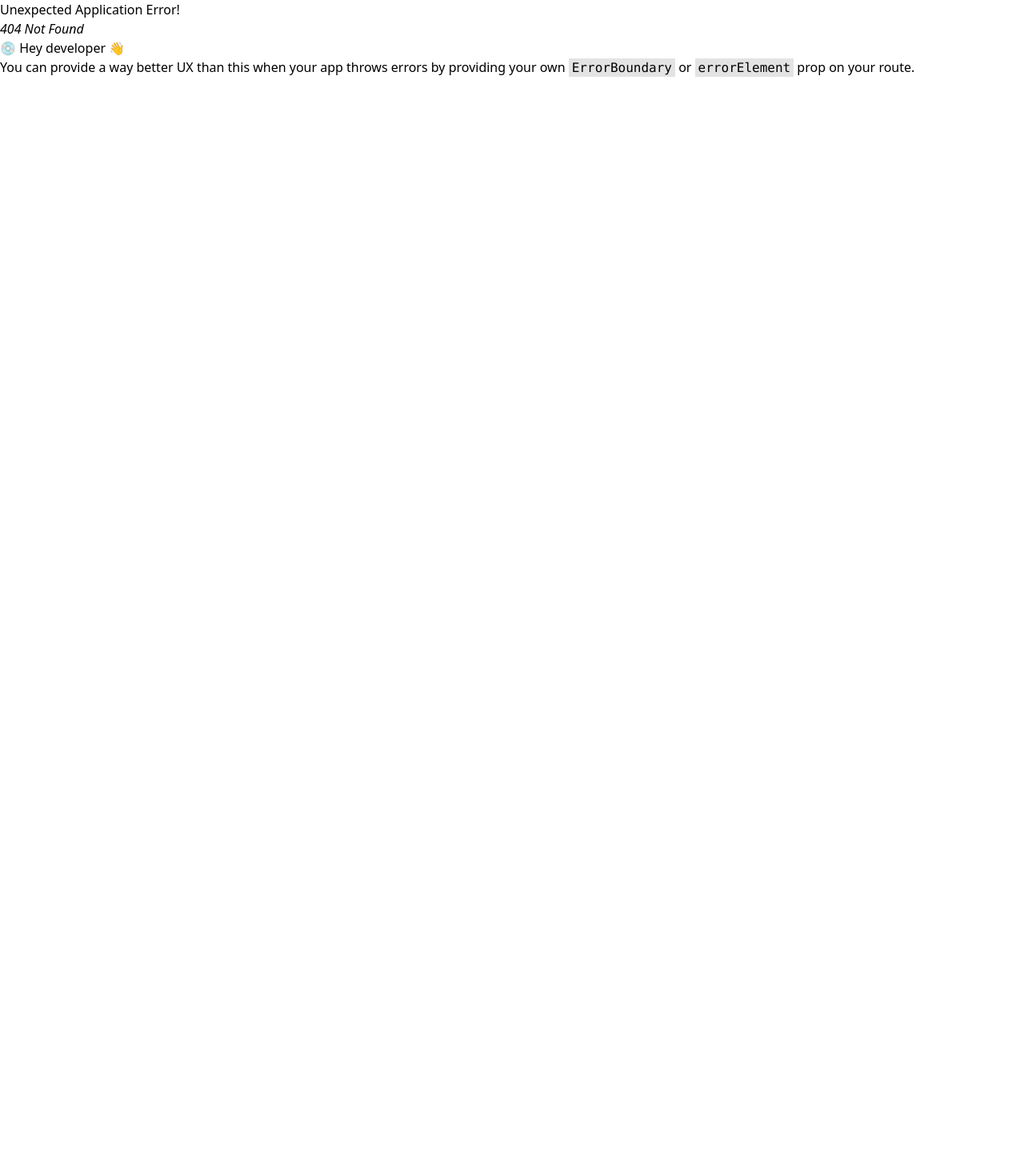
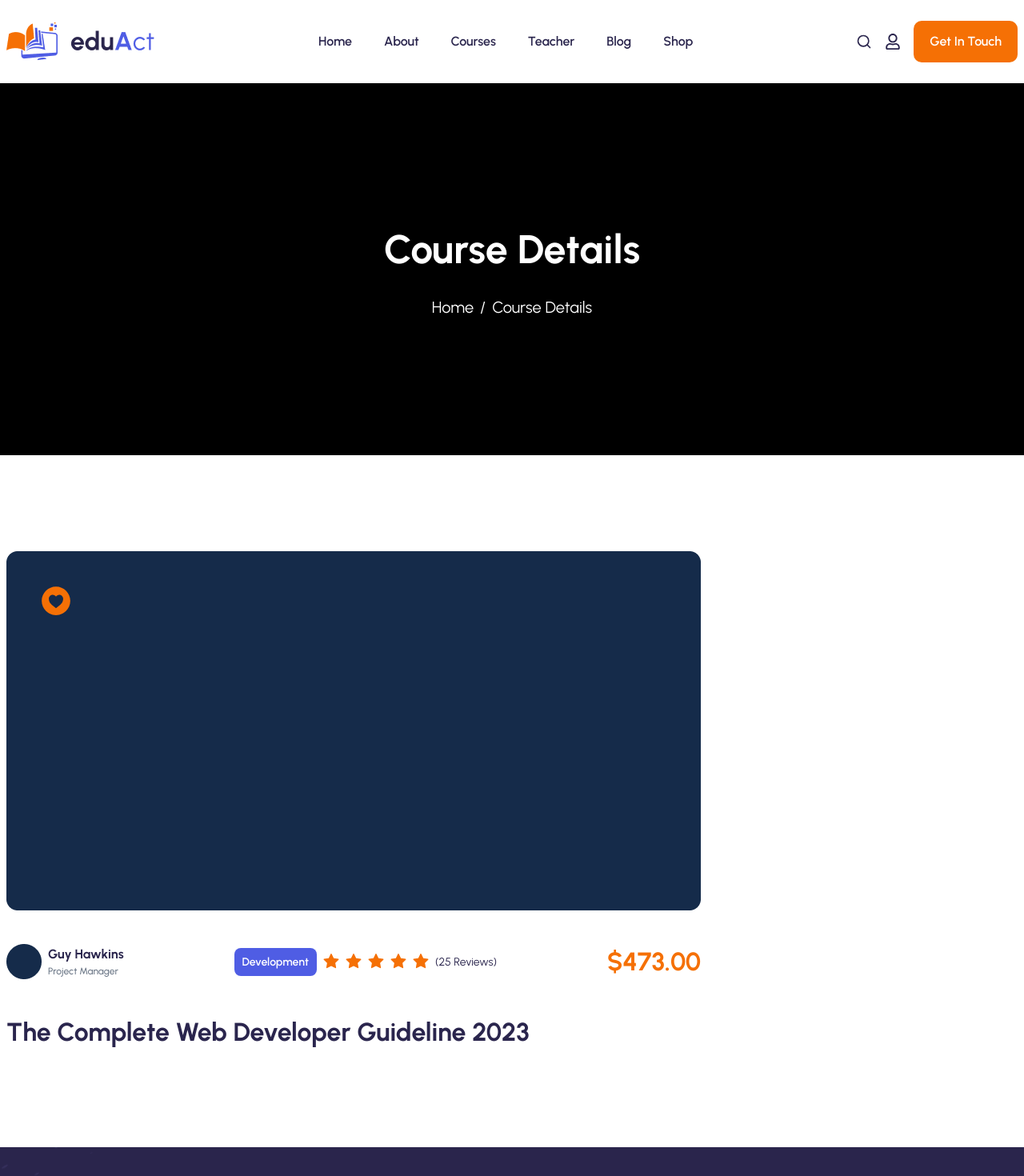
Before and after one commit to nafisa492003/Educate, a React (Vite) app: page /course_details in a window 1280 px wide. Before the commit this address had no page. Shown: the top 1470 px of the page at 80% size. Before the commit the page ends 800 px from the top, so only its background shows below. Built offline with nearby package versions, Linux system fonts and the light colour scheme; a web font is replaced by a local one.

Commit message:
course details page left part doing

```diff
--- a/src/App.jsx
+++ b/src/App.jsx
@@ -12,6 +12,8 @@ import Blog_P from "./Pages/Blog_P";
 import Blog_Details_P from "./Pages/Blog_Details_P";
 import Teacher_P from "./Pages/Teacher_P";
 import Teacher_Details_P from "./Pages/Teacher_Details_P";
+import Course_P from "./Pages/Course_P";
+import Course_Details_P from "./Pages/Course_Details_P";
 const router = createBrowserRouter(
   createRoutesFromElements(
     <Route path="/" element={<RootLayout />}>
@@ -22,6 +24,8 @@ const router = createBrowserRouter(
         <Route path="/blog_Details" element={<Blog_Details_P />} />
         <Route path="/teacher" element={<Teacher_P />} />
         <Route path="/teacher_details" element={<Teacher_Details_P />} />
+        <Route path="/course" element={<Course_P />} />
+        <Route path="/course_details" element={<Course_Details_P />} />
       </Route>
     </Route>
   )
--- a/src/Components/Course_Contenct.jsx
+++ b/src/Components/Course_Contenct.jsx
@@ -4,6 +4,7 @@ import Flex from './Flex'
 import { Rate } from 'antd';
 import round_img from '../assets/round_pick.png'
 import { BiSolidHeartCircle } from "react-icons/bi";
+import { Link } from 'react-router-dom';
 const Course_Contenct = () => {
   return (
     <div className='rounded-[15px] w-full md:w-[416px] shadow-lg mx-auto'>
@@ -14,6 +15,7 @@ const Course_Contenct = () => {
         <div className='w-[90%]  md:w-[390px] h-[180px] bg-custom_orange rounded-b-full absolute left-5 md:left-[10px] bottom-[-28px] -z-10 group-hover:bg-blue transition duration-150'></div>
     </div>
     {/* img section */}
+      <Link to='/course_details'>
     <Flex className={`flex-col p-4 md:p-[30px] gap-6 `}>
     <span className='font-Urbanist font-semibold text-[14px] text-white py-[8px] px-[10px] bg-regal-blue rounded-[5px] w-[75px]'>
     20 Hours
@@ -38,6 +40,7 @@ const Course_Contenct = () => {
       </div>
     </Flex>
     </Flex>
+    </Link>
     </div>
   )
 }
--- /dev/null
+++ b/src/Components/Course_D_P_left_side.jsx
@@ -0,0 +1,36 @@
+import React from 'react'
+import Flex from './Flex'
+import left_img from '../assets/blog_d_left.png'
+import { IoHeartCircleSharp } from "react-icons/io5";
+import round_pick from '../assets/round_pick.png'
+import { Rate } from 'antd';
+const Course_D_P_left_side = () => {
+  return (
+    <Flex className={`flex-col gap-10`}>
+    <div className='relative'>
+        <img src={left_img} alt="" />
+        <IoHeartCircleSharp size={44} className='absolute text-custom_orange top-10 left-10' />
+    </div>
+    <Flex className={`items-center justify-between flex-col md:flex-row`}>
+       <Flex className={`items-center gap-2`}>
+        <img src={round_pick} alt="" />
+        <div>
+            <h3 className='font-bold font-Urbanist text-[16px] text-regal-blue'>Guy Hawkins</h3>
+            <h4 className='font-Urbanist font-medium text-[12px] text-hash'>Project Manager</h4>
+        </div>
+        </Flex>
+        <Flex className={`items-center gap-2 my-5 md:my-0`}>
+            <span className='font-semibold font-Urbanist text-[14px] text-white py-[7px] px-[10px] rounded-[8px] bg-blue'>Development</span>
+            <Rate value={5} className='text-custom_orange' />
+            <span className='font-normal font-Urbanist text-regal-blue text-[14px]'>(25 Reviews)</span>
+        </Flex>
+        <div>
+            <span className='font-Urbanist font-bold text-[32px] text-custom_orange'>$473.00</span>
+        </div>
+    </Flex>
+    <h1 className='font-Urbanist font-bold text-[32px] text-regal-blue'>The Complete Web Developer Guideline 2023</h1>
+    </Flex>
+  )
+}
+
+export default Course_D_P_left_side
--- /dev/null
+++ b/src/Components/Course_P_content.jsx
@@ -0,0 +1,25 @@
+import React from 'react'
+import Container from './Container'
+import Flex from './Flex'
+import Course_Contenct from './Course_Contenct';
+
+const Course_P_content = () => {
+  return (
+    <section>
+   <Container>
+    <Flex  className={`items-center gap-[36px] flex-col lg:flex-row`}>
+     <Course_Contenct/>
+     <Course_Contenct/>
+     <Course_Contenct/>
+    </Flex>
+    <Flex className={`items-center gap-[36px] hidden lg:flex mb-16`}>
+    <Course_Contenct/>
+     <Course_Contenct/>
+     <Course_Contenct/>
+    </Flex>
+   </Container>
+    </section>
+  )
+}
+
+export default Course_P_content
--- /dev/null
+++ b/src/Components/Course_p_pagination.jsx
@@ -0,0 +1,66 @@
+import React from 'react'
+import "slick-carousel/slick/slick.css";
+import "slick-carousel/slick/slick-theme.css";
+import Slider from "react-slick";
+import Container from './Container';
+import Course_P_content from './Course_P_content';
+const Course_p_pagination = () => {
+    const settings = {
+        dots: true,
+        infinite: true,
+        speed: 500,
+        slidesToShow: 1,
+        slidesToScroll: 1,
+        arrows: false,
+        appendDots: dots => (
+          <div
+            style={{
+              borderRadius: "10px",
+              padding: "15px",
+            }}
+          >
+           <ul style={{
+          margin: "0px",
+          display: "flex",
+          gap: "10px",
+          alignItems:'center',
+          justifyContent:'center'
+        }}>
+          {dots}
+        </ul>
+      </div>
+    ),
+        customPaging: i => (
+          <div
+            style={{
+              width: "30px",
+              color: "#2A254D",
+              border: "1px #E4E4E4 solid",
+              fontSize:'20px',
+            }}
+          >
+            {i + 1}
+          </div>
+        )};
+        const slides = [
+            { id: 1, content: <Course_P_content /> },
+            { id: 2, content: <Course_P_content /> },
+            { id: 3, content: <Course_P_content /> },
+            { id: 4, content: <Course_P_content /> },
+            { id: 5, content: <Course_P_content /> },
+          ];
+  return (
+    <section className='my-[120px]'>
+      <Container>
+       <Slider {...settings}>
+          {slides.map((slide) => (
+            <div key={slide.id}>{slide.content}</div>
+          ))}
+        </Slider>
+
+        </Container>
+    </section>
+  )
+}
+
+export default Course_p_pagination
--- a/src/Components/Nav_bar.jsx
+++ b/src/Components/Nav_bar.jsx
@@ -22,7 +22,7 @@ const Nav_bar = () => {
               <ul>
               <li className='text-[16px] text-white font-semibold font-Urbanist'><Link to='/'>Home </Link></li>
             <li className='text-[16px] text-white font-semibold font-Urbanist'><Link to='/about'>About</Link></li>
-            <li className='text-[16px] text-white font-semibold font-Urbanist'><Link>Courses</Link></li>
+            <li className='text-[16px] text-white font-semibold font-Urbanist'><Link to='/course'>Courses</Link></li>
             <li className='text-[16px] text-white font-semibold font-Urbanist'><Link to='/teacher'>Teacher</Link></li>
             <li className='text-[16px] text-white font-semibold font-Urbanist'><Link to='/blog'>Blog</Link></li>
             <li className='text-[16px] text-white font-semibold font-Urbanist'><Link>Shop</Link></li>
@@ -41,7 +41,7 @@ const Nav_bar = () => {
           <ul className='items-center hidden md:gap-4 lg:gap-10 md:flex'>
             <li className='text-[16px] text-regal-blue font-semibold font-Urbanist'><Link to='/'>Home </Link></li>
             <li className='text-[16px] text-regal-blue font-semibold font-Urbanist'><Link to='/about'>About</Link></li>
-            <li className='text-[16px] text-regal-blue font-semibold font-Urbanist'><Link>Courses</Link></li>
+            <li className='text-[16px] text-regal-blue font-semibold font-Urbanist'><Link to='/course'>Courses</Link></li>
             <li className='text-[16px] text-regal-blue font-semibold font-Urbanist'><Link to='/teacher'>Teacher</Link></li>
             <li className='text-[16px] text-regal-blue font-semibold font-Urbanist'><Link to='/blog'>Blog</Link></li>
             <li className='text-[16px] text-regal-blue font-semibold font-Urbanist'><Link>Shop</Link></li>
--- /dev/null
+++ b/src/Pages/Course_Details_P.jsx
@@ -0,0 +1,20 @@
+import React from 'react'
+import Common_Banner from './../Components/Common_Banner';
+import Flex from '../Components/Flex';
+import Course_D_P_left_side from '../Components/Course_D_P_left_side';
+import Container from '../Components/Container';
+
+const Course_Details_P = () => {
+  return (
+    <section>
+        <Common_Banner title={`Course Details`} subtitle={`Course Details`}/>
+        <Container>
+        <Flex className={`gap-[36px] my-[120px]`}>
+       <Course_D_P_left_side/>
+        </Flex>
+        </Container>
+    </section>
+  )
+}
+
+export default Course_Details_P
--- /dev/null
+++ b/src/Pages/Course_P.jsx
@@ -0,0 +1,14 @@
+import React from 'react'
+import Common_Banner from './../Components/Common_Banner';
+import Course_p_pagination from '../Components/Course_p_pagination';
+
+const Course_P = () => {
+  return (
+    <section>
+        <Common_Banner title={`Course`} subtitle={`Course`}/>
+        <Course_p_pagination/>
+    </section>
+  )
+}
+
+export default Course_P
```
